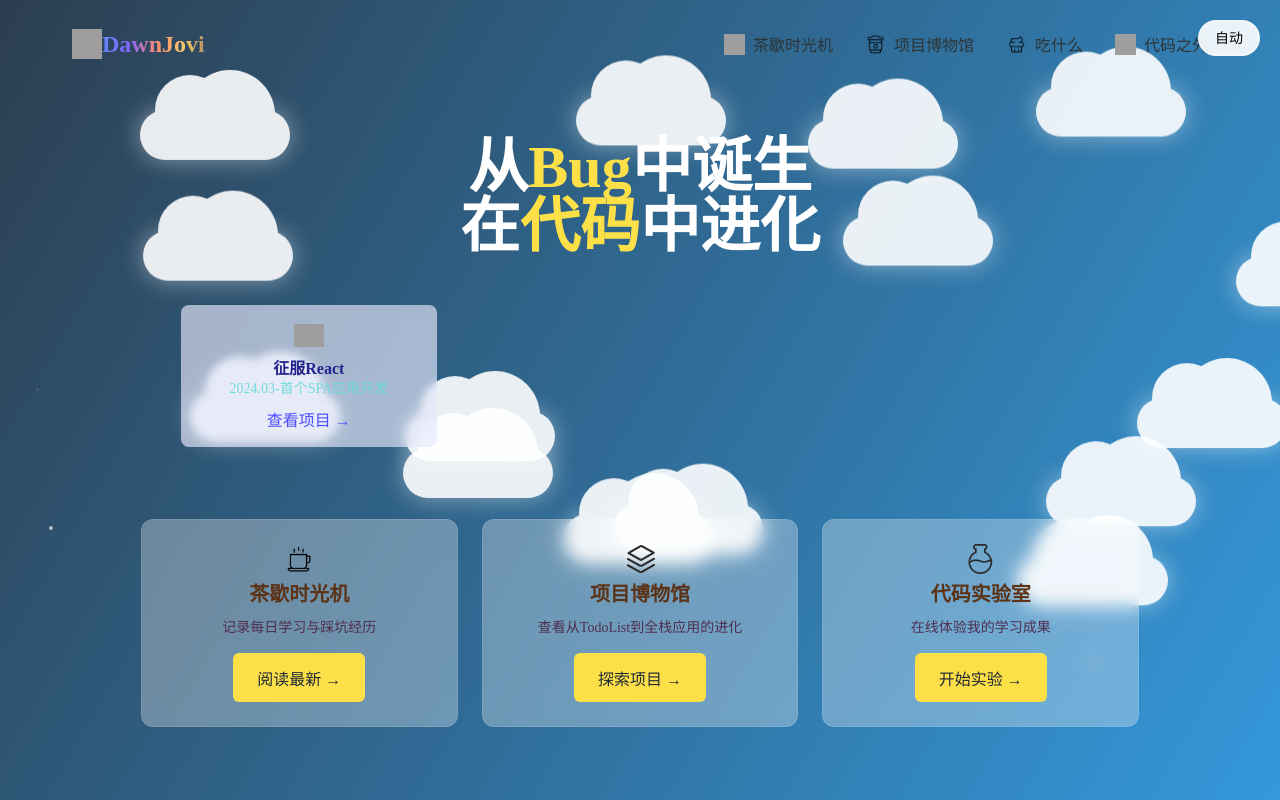
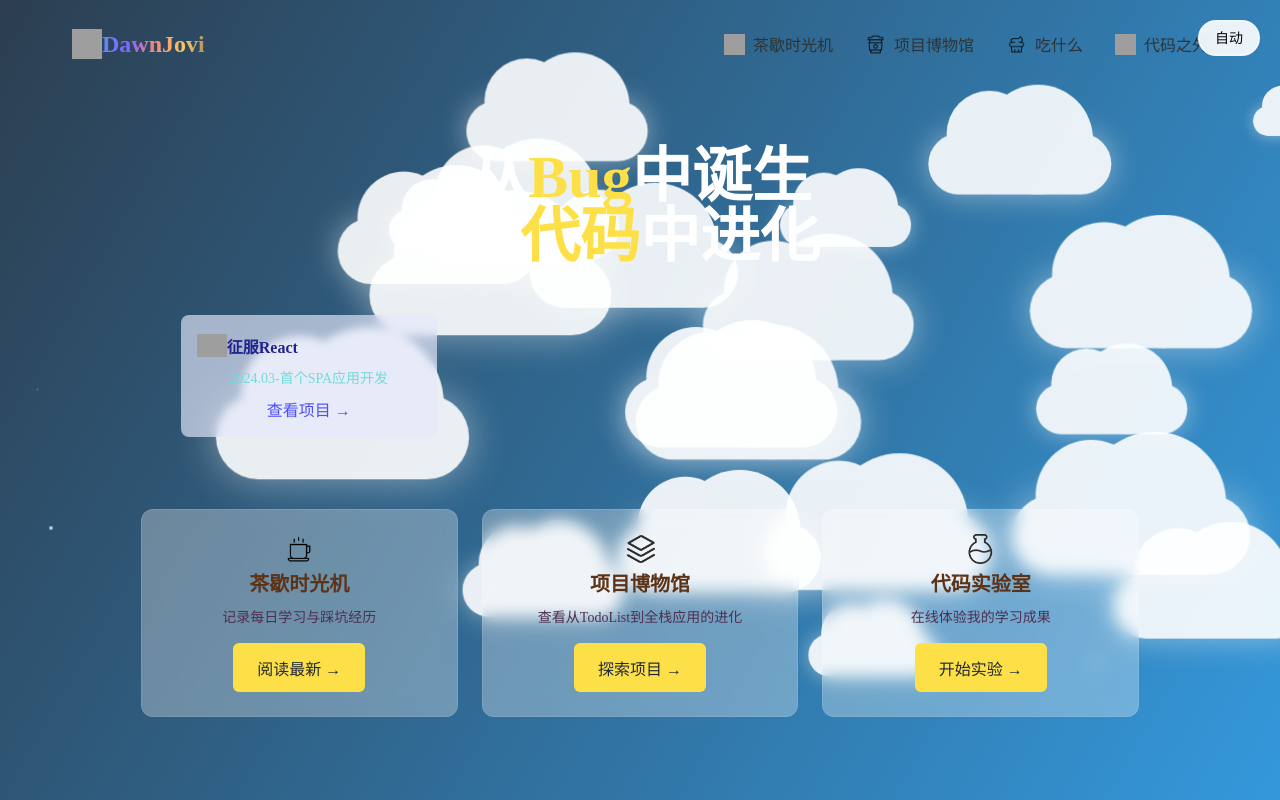
Before and after one commit to Dawn-Jovi/my-site, a React (Create React App) app: page /#/home in a window 1280 px wide. Built offline with nearby package versions, Linux system fonts and the light colour scheme; grey boxes are pictures that could not be loaded.

Commit message:
Fix unmoving clouds

```diff
--- a/src/Page-build/buildpage.css
+++ b/src/Page-build/buildpage.css
@@ -32,22 +32,6 @@
     transform: scale(1.1) !important;
 }
 
-/* 优化浮动动画 */
-@keyframes float {
-
-    0%,
-    100% {
-        transform: translateY(0) rotate(0deg);
-    }
-
-    30% {
-        transform: translateY(-20px) rotate(3deg);
-    }
-
-    70% {
-        transform: translateY(10px) rotate(-2deg);
-    }
-}
 
 /* 主要卡片容器 */
 .construction-card {
@@ -123,17 +107,6 @@
 }
 
 /* 动画定义 */
-@keyframes float {
-
-    0%,
-    100% {
-        transform: translateY(0);
-    }
-
-    50% {
-        transform: translateY(-20px);
-    }
-}
 
 @keyframes sparkle {
 
--- a/src/Page-home/component/clouds.css
+++ b/src/Page-home/component/clouds.css
@@ -1,25 +1,49 @@
+css 复制:root {
+    --cloud-scale: 1.2;
+    /* 定义缩放变量 */
+}
+
 .sky {
     position: fixed;
     top: 0;
     left: 0;
     width: 100vw;
     height: 100vh;
-    /* background: linear-gradient(180deg, #87CEEB 0%, #E0F6FF 100%); */
+    background: linear-gradient(180deg, #87CEEB 0%, #E0F6FF ,0);
     overflow: hidden;
     pointer-events: none;
     z-index: 0;
 }
 
+@keyframes clouds-clouds {
+    0% {
+        transform:
+        translateX(100vw)
+        /* 从右侧外开始 */
+        /* translateY(-5%)  */
+        scale(var(--cloud-scale));
+        /* 合并缩放 */
+    }
+
+    100% {
+        transform:
+        translateX(-100vw)
+        /* 移动到左侧外 */
+        /* translateY(5%)  */
+        scale(var(--cloud-scale));
+    }
+}
+
 .cloud {
     position: absolute;
     background: white;
-    animation: float cubic-bezier(0.25, 0.46, 0.45, 0.94) infinite;
-    filter: url(#filter);
+    animation: clouds-clouds 20s cubic-bezier(0.25, 0.46, 0.45, 0.94) infinite;
     box-shadow: 0 0 25px rgba(255, 255, 255, 0.5);
     will-change: transform, opacity;
     opacity: 0.9;
-    transform: translateZ(0);
+    /* transform: translateZ(0); */
     backface-visibility: hidden;
+    z-index: 0;
 
     width: 150px;
     height: 50px;
@@ -47,13 +71,3 @@
         right: 15px;
     }
 }
-
-@keyframes float {
-    0% {
-        transform: translateX(100vw) translateY(-5%);
-    }
-
-    100% {
-        transform: translateX(-100vw) translateY(5%);
-    }
-}
--- a/src/Page-home/component/clouds.jsx
+++ b/src/Page-home/component/clouds.jsx
@@ -9,7 +9,8 @@ const Cloud = ({ left, top, duration, scale, delay }) => (
         top: `${top}%`,
         animationDuration: `${duration}s`,
         animationDelay: `${delay}s`,
-        transform: `scale(${scale})`,
+        // transform: `scale(${scale})`,
+        "--cloud-scale": scale,
     }}
   />
 );
@@ -17,16 +18,17 @@ const Cloud = ({ left, top, duration, scale, delay }) => (
 const Clouds = () => {
   return (
     <div className="sky">
-      {Array.from({ length: 15 }).map((_, i) => (
+      {Array.from({ length: 30 }).map((_, i) => (
         <Cloud
               key={i}
-              left={Math.random() * 100}
+              left={Math.random() *(-100)+100}
               top={Math.random() * 70 + 10}
               // 动画周期：20 到 40 秒（数值越大移动越慢
-              duration={Math.random() * 10 + 20}
+              duration={Math.random() * 80 + 40}
               // 缩放比例
               scale={Math.random() * 1.2 + 0.5}
-              delay={Math.random() * -5}
+
+              delay={Math.random() * (-10)+-5}
         />
       ))}
     </div>
--- a/src/Page-home/component/timeline.jsx
+++ b/src/Page-home/component/timeline.jsx
@@ -5,10 +5,10 @@ const TimeLine = ({ image, title, date, desc, link }) => {
     return (
 
         <div className="timeline-item">
-            <div img-content>
+            <div className='img-content'>
                 <img
                     src={image}
-                    alt=""
+                    alt=" "
                     className="timeline-img" />
                 <li className='timeline-title'>{title}</li>
             </div>
--- a/src/Page-home/home.css
+++ b/src/Page-home/home.css
@@ -84,3 +84,15 @@
         grid-template-columns: repeat(3, minmax(0, 1fr));
     }
 }
+
+@keyframes fadeInUp {
+    from {
+        opacity: 0;
+        transform: translateY(20px);
+    }
+
+    to {
+        opacity: 1;
+        transform: translateY(0);
+    }
+}
```
Also changed, not shown: src/Login/login.jsx (added).
